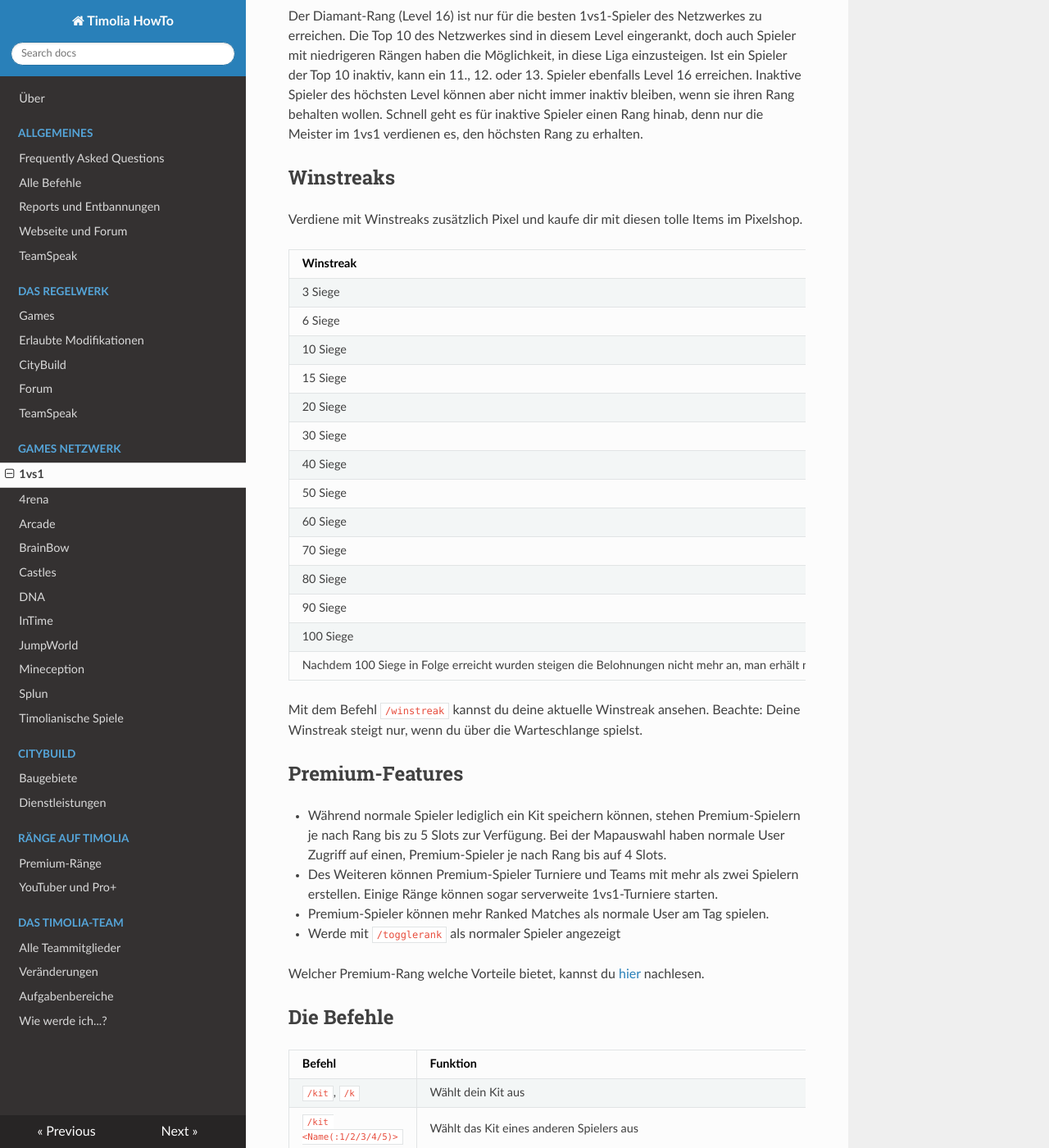
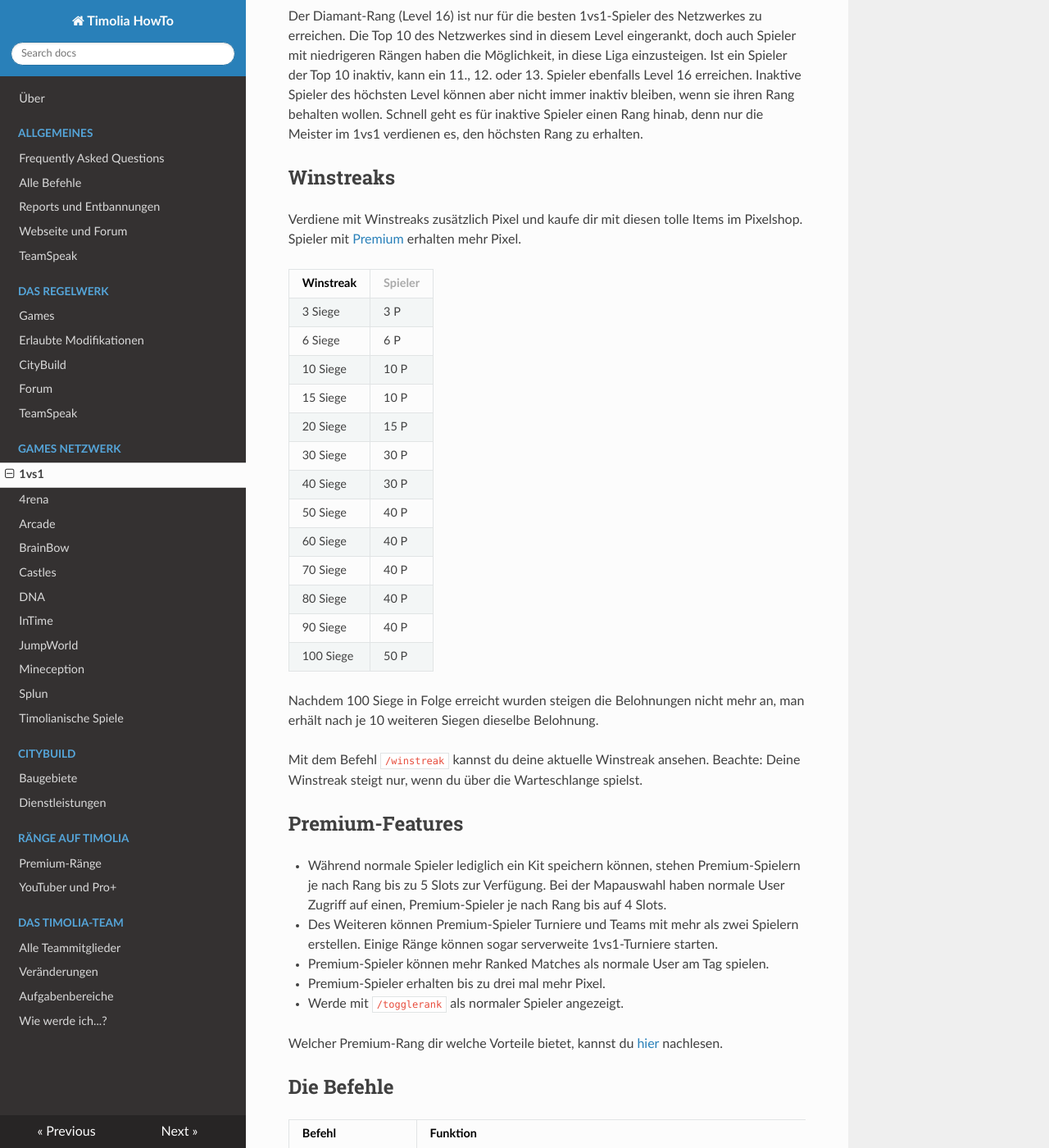
Before and after one commit to TimoliaDE/HowTo, an MkDocs documentation site: the page built from docs/games/1vs1.md, in a window 1280 px wide and 1400 px high, scrolled down 2279 px. Shown: the whole window at 82% size. Built offline with MkDocs 1.6.1, drawn with Linux system fonts in a browser that asks for light colours; nearby versions of some CDN libraries; old or Windows-style settings are respelled for this version of MkDocs.

Commit message:
Update 1vs1.md

```diff
--- a/docs/games/1vs1.md
+++ b/docs/games/1vs1.md
@@ -59,23 +59,24 @@ können aber nicht immer inaktiv bleiben, wenn sie ihren Rang behalten wollen. S
 Rang zu erhalten.
 
 ## Winstreaks
-Verdiene mit Winstreaks zusätzlich Pixel und kaufe dir mit diesen tolle Items im Pixelshop.
+Verdiene mit Winstreaks zusätzlich Pixel und kaufe dir mit diesen tolle Items im Pixelshop. Spieler mit [Premium](/ranks/premium/) erhalten mehr Pixel.
 
-| Winstreak | <span style="color: #aaaaaa">Spieler</span> | <span style="color: #ffaa00">Pro</span> | <span style="color: #55ffff">Expert</span>
-| ------ | ------ | ------ | ------ |
-| 3 Siege | 3 P | 6 P | 9 P |
-| 6 Siege | 6 P | 12 P | 18 P |
-| 10 Siege | 10 P | 20 P | 30 P |
-| 15 Siege | 10 P | 20 P | 30 P |
-| 20 Siege | 15 P | 30 P | 45 P |
-| 30 Siege | 30 P | 60 P | 90 P |
-| 40 Siege | 30 P | 60 P | 90 P |
-| 50 Siege | 40 P | 80 P | 120 P |
-| 60 Siege | 40 P | 80 P | 120 P |
-| 70 Siege | 40 P | 80 P | 120 P |
-| 80 Siege | 40 P | 80 P | 120 P |
-| 90 Siege | 40 P | 80 P | 120 P |
-| 100 Siege | 50 P | 100 P | 150 P |
+| Winstreak | <span style="color: #aaaaaa">Spieler</span> |
+| ------ | ------ |
+| 3 Siege | 3 P |
+| 6 Siege | 6 P |
+| 10 Siege | 10 P |
+| 15 Siege | 10 P |
+| 20 Siege | 15 P |
+| 30 Siege | 30 P |
+| 40 Siege | 30 P |
+| 50 Siege | 40 P |
+| 60 Siege | 40 P |
+| 70 Siege | 40 P |
+| 80 Siege | 40 P |
+| 90 Siege | 40 P |
+| 100 Siege | 50 P |
+
 Nachdem 100 Siege in Folge erreicht wurden steigen die Belohnungen nicht mehr an, man erhält nach je 10 weiteren Siegen dieselbe Belohnung.
 
 Mit dem Befehl `/winstreak` kannst du deine aktuelle Winstreak ansehen. Beachte: Deine Winstreak steigt nur, wenn du über die Warteschlange spielst.
@@ -84,9 +85,10 @@ Mit dem Befehl `/winstreak` kannst du deine aktuelle Winstreak ansehen. Beachte:
 - Während normale Spieler lediglich ein Kit speichern können, stehen Premium-Spielern je nach Rang bis zu 5 Slots zur Verfügung.  Bei der Mapauswahl haben normale User Zugriff auf einen, Premium-Spieler je nach Rang bis auf 4 Slots.
 - Des Weiteren können Premium-Spieler Turniere und Teams mit mehr als zwei Spielern erstellen. Einige Ränge können sogar serverweite 1vs1-Turniere starten.
 - Premium-Spieler können mehr Ranked Matches als normale User am Tag spielen.
-- Werde mit `/togglerank` als normaler Spieler angezeigt
+- Premium-Spieler erhalten bis zu drei mal mehr Pixel.
+- Werde mit `/togglerank` als normaler Spieler angezeigt.
 
-Welcher Premium-Rang welche Vorteile bietet, kannst du [hier](/ranks/premium/) nachlesen.
+Welcher Premium-Rang dir welche Vorteile bietet, kannst du [hier](/ranks/premium/) nachlesen.
 
 ## Die Befehle
 
```
